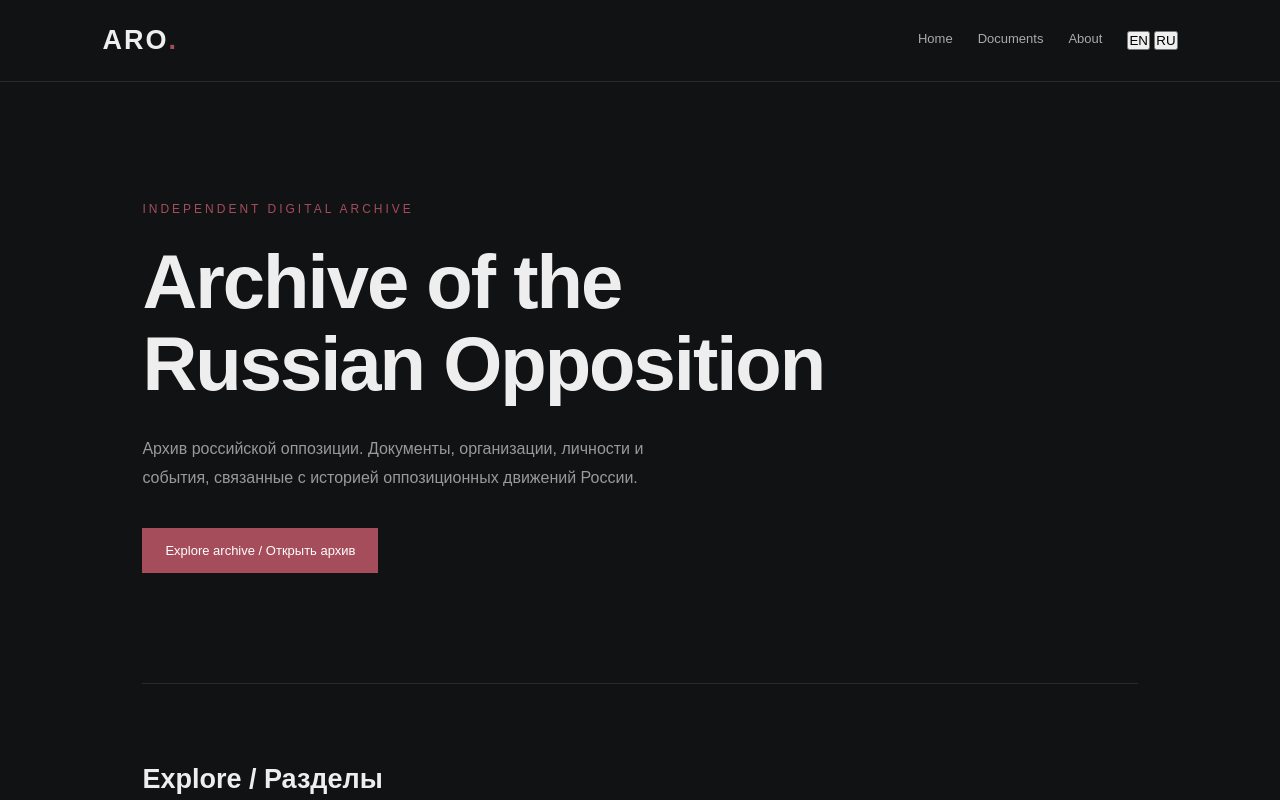
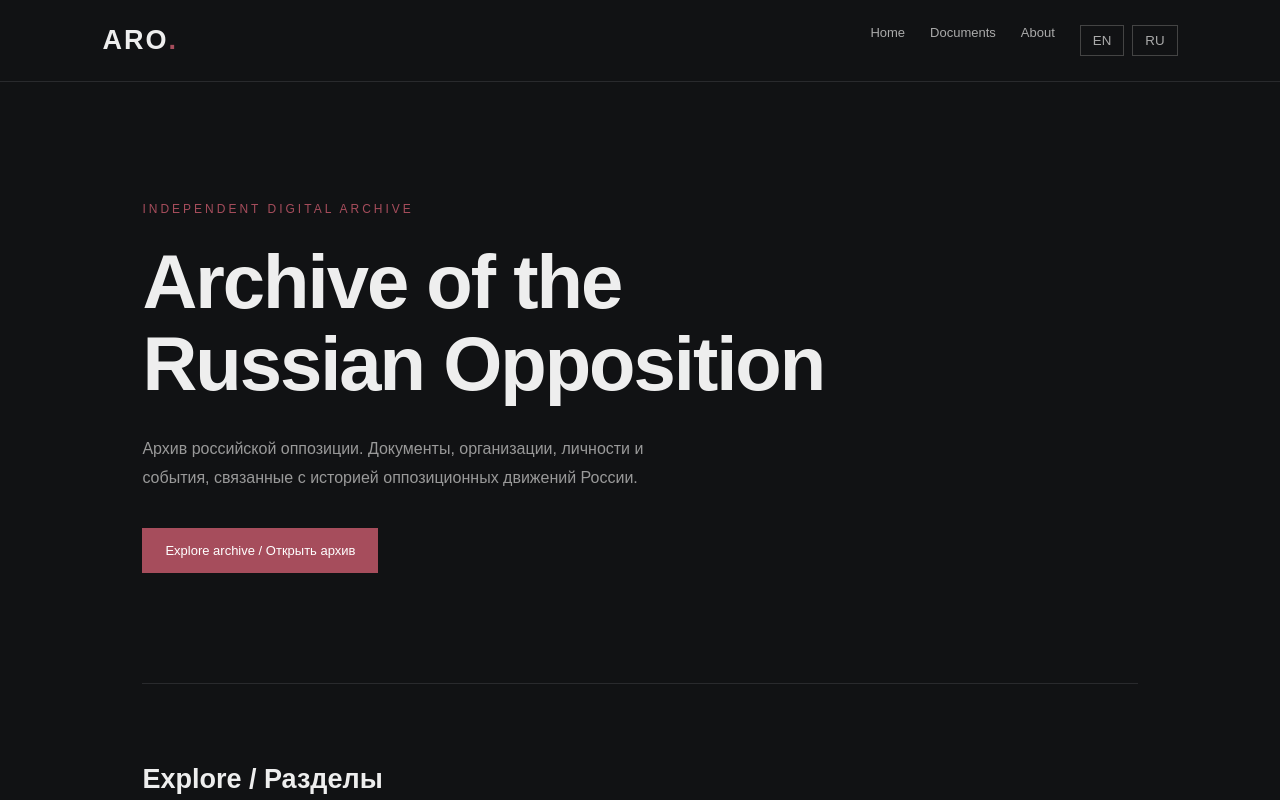
Before and after one commit to magomedgalbacov02-ship-it/Archive-of-the-Russian-Opposition-, a plain HTML site: page index.html in a window 1280 px wide. Shown: the top 800 px of the page. Drawn offline with Linux system fonts and the light colour scheme.

Commit message:
style.css

```diff
--- a/style.css
+++ b/style.css
@@ -199,3 +199,22 @@ footer {
         grid-template-columns: 1fr;
     }
 }
+.language {
+    display: flex;
+    gap: 8px;
+}
+
+.language button {
+    background: transparent;
+    color: #aaaaaa;
+    border: 1px solid #444444;
+    padding: 7px 12px;
+    cursor: pointer;
+    transition: 0.3s;
+}
+
+.language button:hover {
+    background: #a64d5c;
+    color: white;
+    border-color: #a64d5c;
+}
```
